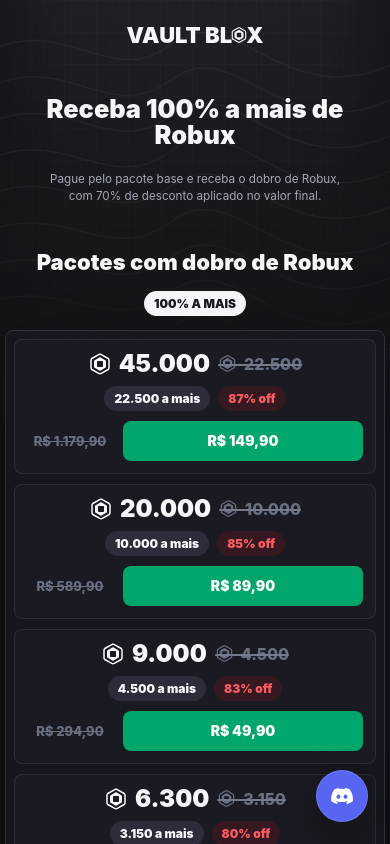
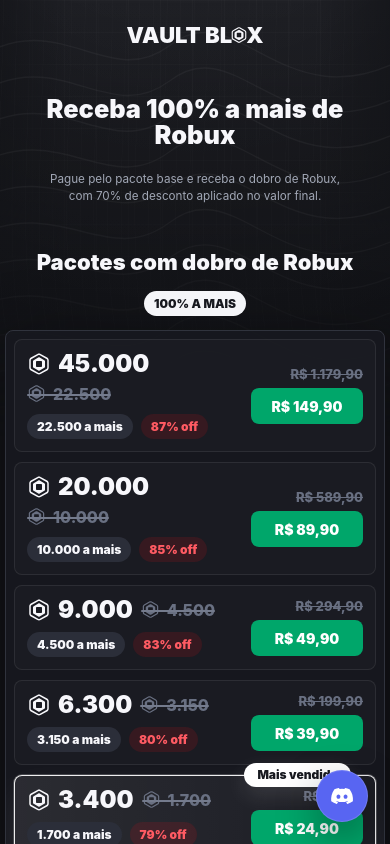
Before and after one commit to bielsilva844u-prog/robux, a Next.js app: page / in a window 390 px wide. Shown: the top 844 px of the page. Built offline with nearby package versions, Linux system fonts and the light colour scheme.

Commit message:
Ajusta destaque e layout mobile dos pacotes

```diff
--- a/app/globals.css
+++ b/app/globals.css
@@ -248,6 +248,7 @@
 }
 
 .product-row {
+  position: relative;
   display: flex;
   align-items: center;
   justify-content: space-between;
@@ -265,8 +266,29 @@
 
 .product-row.is-featured {
   margin: 0;
-  border: 1px solid rgba(255, 255, 255, 0.08);
-  background: rgba(255, 255, 255, 0.03);
+  border-color: rgba(255, 255, 255, 0.92);
+  background: linear-gradient(90deg, rgba(255, 255, 255, 0.09), rgba(255, 255, 255, 0.03));
+  box-shadow: 0 0 0 1px rgba(255, 255, 255, 0.2), 0 16px 38px rgba(255, 255, 255, 0.08);
+}
+
+.featured-ribbon {
+  position: absolute;
+  top: -13px;
+  right: 24px;
+  z-index: 1;
+  display: inline-flex;
+  align-items: center;
+  justify-content: center;
+  min-height: 24px;
+  border: 1px solid rgba(255, 255, 255, 0.92);
+  border-radius: 999px;
+  background: #ffffff;
+  color: #17191f;
+  padding: 4px 12px;
+  font-size: 12px;
+  font-weight: 950;
+  line-height: 1;
+  box-shadow: 0 8px 22px rgba(255, 255, 255, 0.12);
 }
 
 .product-main {
@@ -856,9 +878,10 @@
   }
 
   .product-row {
-    display: grid;
-    grid-template-columns: 1fr;
-    gap: 10px;
+    display: flex;
+    align-items: center;
+    justify-content: space-between;
+    gap: 12px;
     width: 100%;
     padding: 12px;
   }
@@ -868,7 +891,8 @@
     flex-direction: column;
     align-items: flex-start;
     gap: 10px;
-    width: 100%;
+    flex: 1 1 auto;
+    width: auto;
   }
 
   .amount-group {
@@ -888,17 +912,23 @@
   }
 
   .price-actions {
-    grid-template-columns: 86px 1fr;
-    align-items: center;
-    width: 100%;
+    display: grid;
+    grid-template-columns: 1fr;
+    justify-items: end;
+    gap: 6px;
+    flex: 0 0 112px;
+    width: auto;
   }
 
   .old-price {
-    text-align: left;
+    flex: initial;
+    text-align: right;
   }
 
   .price-button {
     width: 100%;
+    min-height: 36px;
+    padding: 0 12px;
   }
 
   .checkout-summary {
@@ -952,19 +982,19 @@
   }
 
   .product-main {
-    align-items: center;
-    text-align: center;
+    align-items: flex-start;
+    text-align: left;
   }
 
   .amount-group {
-    justify-content: center;
+    justify-content: flex-start;
   }
 
   .pill-row {
-    justify-content: center;
+    justify-content: flex-start;
   }
 
   .old-price {
-    text-align: center;
+    text-align: right;
   }
 }
--- a/app/page.jsx
+++ b/app/page.jsx
@@ -144,6 +144,7 @@
 function ProductRow({ product, onSelect }) {
   return (
     <div className={`product-row ${product.featured ? "is-featured" : ""}`}>
+      {product.soldLabel ? <span className="featured-ribbon">{product.soldLabel}</span> : null}
       <div className="product-main">
         <div className="amount-group">
           <div className="amount-current">
@@ -159,7 +160,6 @@
         <div className="pill-row">
           <span className="bonus-pill">{product.bonus}</span>
           {product.discount ? <span className="bonus-pill danger">{product.discount}</span> : null}
-          {product.soldLabel ? <span className="bonus-pill danger">{product.soldLabel}</span> : null}
           {product.recommended ? <span className="bonus-pill accent">Para você</span> : null}
         </div>
       </div>
```
